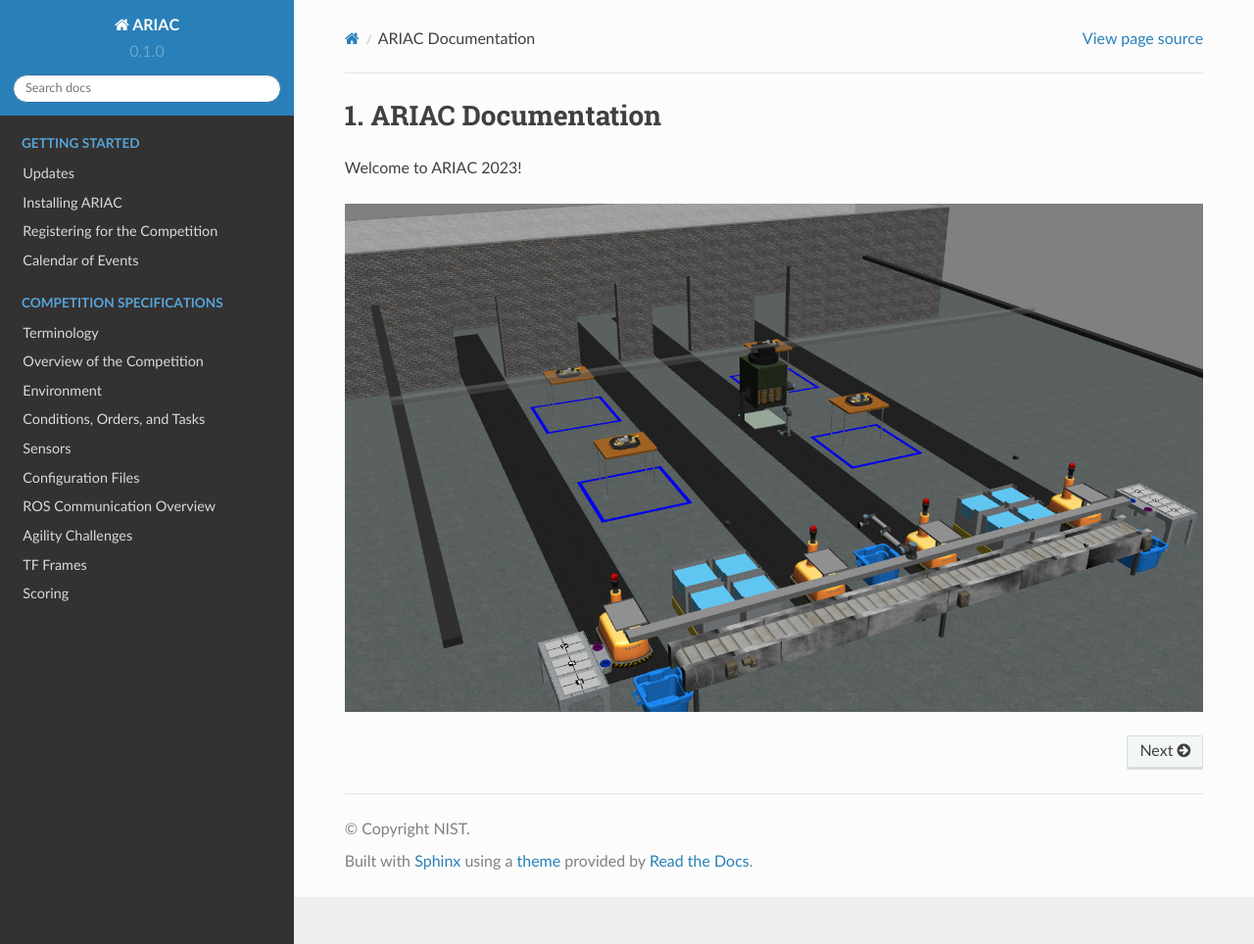
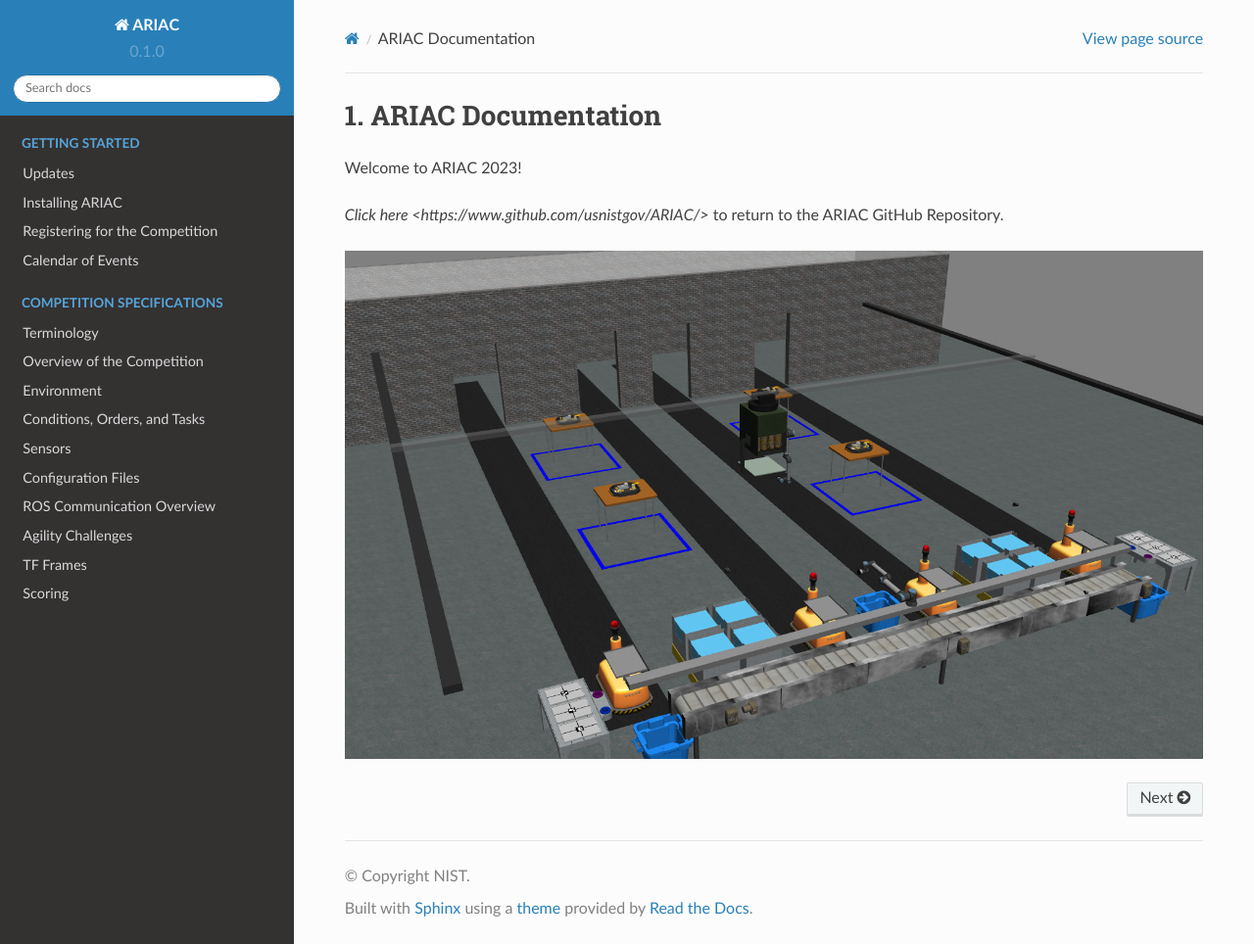
Before and after one commit to usnistgov/ARIAC, a Sphinx documentation site: the page built from docs/index.rst, in a window 1280 px wide and 964 px high. Shown: the whole window at 98% size. Built offline with Sphinx 7.4.7 and the Read the Docs theme 2.0.0, drawn with Linux system fonts in a browser that asks for light colours.

Commit message:
Update index.rst
updating the homepage to contain a link back to github

```diff
--- a/docs/index.rst
+++ b/docs/index.rst
@@ -2,6 +2,8 @@
 ===================
 
 Welcome to ARIAC 2023!
+
+`Click here <https://www.github.com/usnistgov/ARIAC/>` to return to the ARIAC GitHub Repository.
 
 .. image:: images/environment.png
   :width: 900
```
